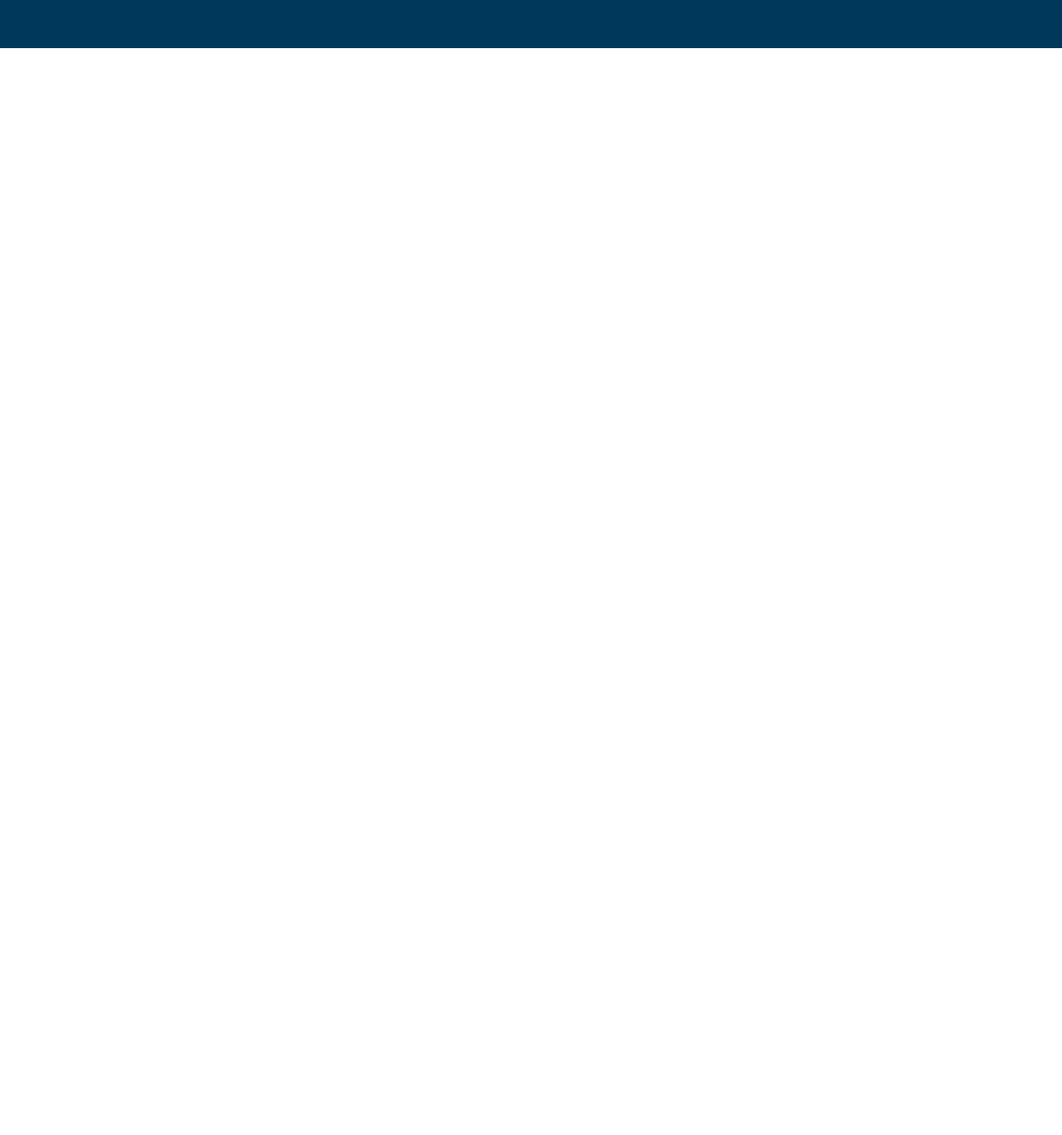
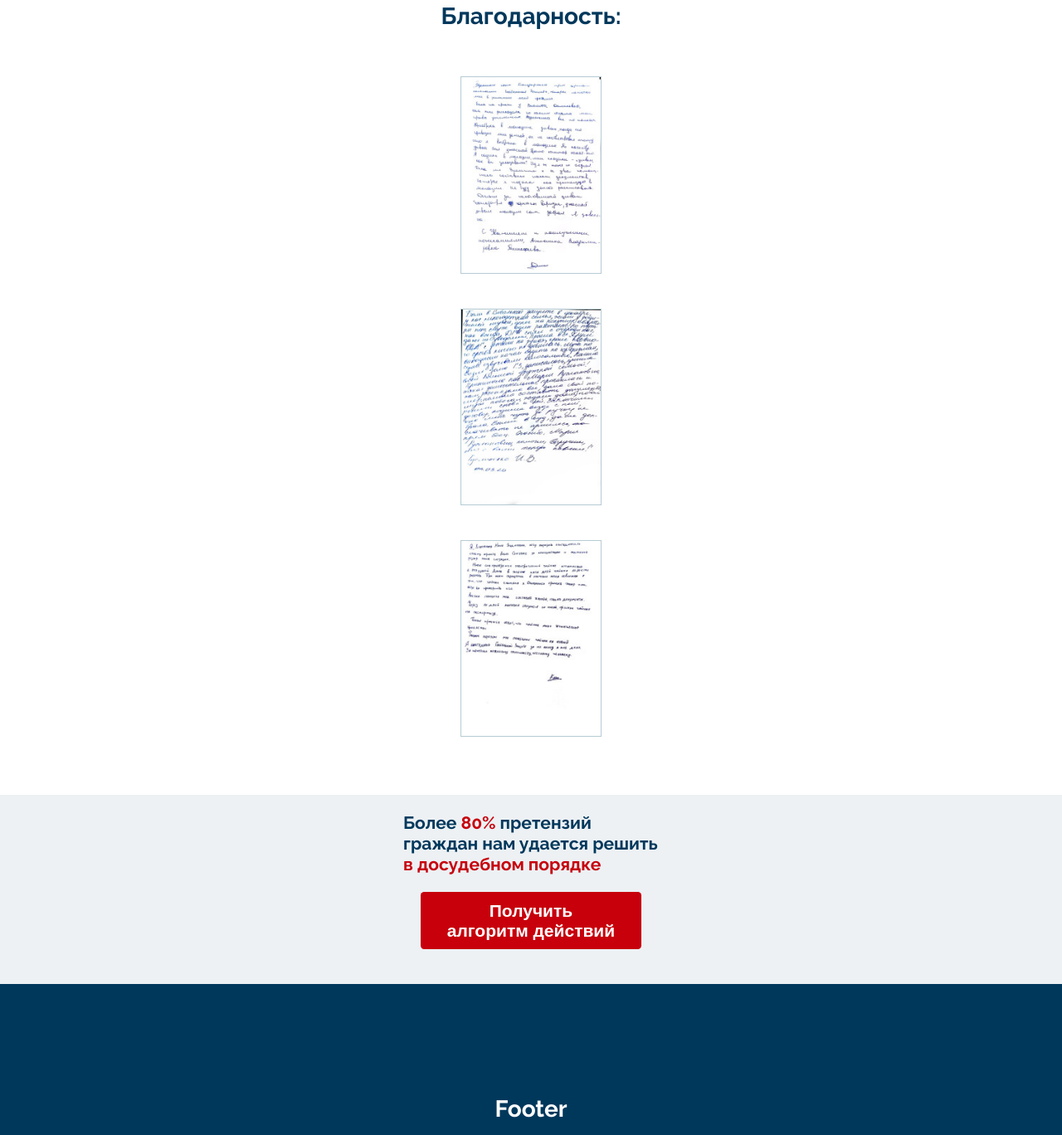
Before and after one commit to MikeIv/ZashitaPravPotrebitelya, a website: page src/index_build.html in a window 1280 px wide. Shown: the part 2960-4328 px from the top of the page at 83% size. Before the commit the page ends 3018 px from the top, so only its background shows below. Drawn offline with nearby package versions, Linux system fonts and the light colour scheme; files that its build step writes are made by us from their sources.

Commit message:
add blocks

```diff
--- /dev/null
+++ b/src/html/efficiency.html
@@ -0,0 +1,14 @@
+<section class="efficiency">
+
+  <h2 class="visually-hidden">Эффективность нашей работы</h2>
+
+  <div class="efficiency__wrapper">
+    <p class="efficiency__txt">Более <span>80%</span> претензий граждан нам удается решить <span>в досудебном порядке</span></p>
+    <button class="efficiency__btn">Получить<br>
+      алгоритм действий</button>
+
+
+  </div>
+
+
+</section>
--- /dev/null
+++ b/src/html/gratitude.html
@@ -0,0 +1,13 @@
+<section class="gratitude">
+
+  <div class="gratitude__wrapper">
+    <h2 class="gratitude__h2">Благодарность:</h2>
+
+    <img src="/img/img_otzyv_01.jpg" alt="img" class="gratitude__img">
+    <img src="/img/img_otzyv_02.jpg" alt="img" class="gratitude__img">
+    <img src="/img/img_otzyv_03.jpg" alt="img" class="gratitude__img">
+
+  </div>
+
+
+</section>
--- a/src/html/services.html
+++ b/src/html/services.html
@@ -16,7 +16,7 @@
       </li>
 
       <li class="services__item">
-        <img src="/img/i_basket.svg" alt="pict" class="services__item-img">
+        <img src="/img/i_doc.svg" alt="pict" class="services__item-img">
         <div class="services__item-txt-block">
           <p class="services__item-txt services__item-txt--h3">Расторжение навязанных кредитных договоров</p>
           <p class="services__item-txt">Помогаем законно избавиться  от навязанных мошенниками кредитных договоров на косметику, медицинские услуги и прочее</p>
@@ -24,7 +24,7 @@
       </li>
 
       <li class="services__item">
-        <img src="/img/i_basket.svg" alt="pict" class="services__item-img">
+        <img src="/img/i_hand.svg" alt="pict" class="services__item-img">
         <div class="services__item-txt-block">
           <p class="services__item-txt services__item-txt--h3">Отказ от навязанных и некачественно оказанных услуг</p>
           <p class="services__item-txt">Оформляем одностороннее расторжение договора  некачественно оказанных или навязанных услуг</p>
@@ -32,7 +32,7 @@
       </li>
 
       <li class="services__item">
-        <img src="/img/i_basket.svg" alt="pict" class="services__item-img">
+        <img src="/img/i_hands.svg" alt="pict" class="services__item-img">
         <div class="services__item-txt-block">
           <p class="services__item-txt services__item-txt--h3">Помощь пострадавшим от брокерских компаний</p>
           <p class="services__item-txt">Возврат денег,  взыскание морального вреда пострадавшим</p>
@@ -40,7 +40,7 @@
       </li>
 
       <li class="services__item">
-        <img src="/img/i_basket.svg" alt="pict" class="services__item-img">
+        <img src="/img/i_car.svg" alt="pict" class="services__item-img">
         <div class="services__item-txt-block">
           <p class="services__item-txt services__item-txt--h3">Защита прав автовладельцев</p>
           <p class="services__item-txt">Помогаем разрешить споры при ДТП , споры с сотрудниками ГИБДД, защитим права и интересы всех участников дорожного движения</p>
@@ -48,7 +48,7 @@
       </li>
 
       <li class="services__item">
-        <img src="/img/i_basket.svg" alt="pict" class="services__item-img">
+        <img src="/img/i_shield.svg" alt="pict" class="services__item-img">
         <div class="services__item-txt-block">
           <p class="services__item-txt services__item-txt--h3">Защита прав дольщиков</p>
           <p class="services__item-txt">Мы предотвращаем или решаем возникшие проблемы  частных инвесторов в долевом строительстве</p>
@@ -56,10 +56,18 @@
       </li>
 
       <li class="services__item">
-        <img src="/img/i_basket.svg" alt="pict" class="services__item-img">
+        <img src="/img/i_money.svg" alt="pict" class="services__item-img">
         <div class="services__item-txt-block">
           <p class="services__item-txt services__item-txt--h3">Взыскание неустойки, компенсация ущерба и возврат товаров</p>
           <p class="services__item-txt">Оформляем одностороннее расторжение договора  некачественно оказанных или навязанных услуг</p>
+        </div>
+      </li>
+
+      <li class="services__item">
+        <img src="/img/i_arrows.svg" alt="pict" class="services__item-img">
+        <div class="services__item-txt-block">
+          <p class="services__item-txt services__item-txt--h3">Помощь в расторжении договоров</p>
+          <p class="services__item-txt">На медицинские услуги, возврат денег,  расторжение кредитных договоров</p>
         </div>
       </li>
     </ul>
--- a/src/index_build.html
+++ b/src/index_build.html
@@ -24,6 +24,8 @@
     @@include("html/benefit.html")
     @@include("html/main-form.html")
     @@include("html/services.html")
+    @@include("html/gratitude.html")
+    @@include("html/efficiency.html")
 
 </main>
 
--- /dev/null
+++ b/src/less/blocks/efficiency.less
@@ -0,0 +1,50 @@
+.efficiency {
+  display: flex;
+  justify-content: center;
+
+  width: 100%;
+
+  margin: 0;
+  padding: 0;
+
+  font-family: @font-family-base;
+
+  background-color: @lightgray;
+}
+
+.efficiency__wrapper {
+  display: flex;
+  flex-direction: column;
+  justify-content: flex-start;
+  align-items: center;
+
+  max-width: 22em;
+
+  margin: 0;
+  padding: 0;
+  padding-top: 1.5em;
+  padding-bottom: 1.5em;
+  box-sizing: border-box;
+
+}
+
+.efficiency__txt {
+  margin: 0;
+  margin-bottom: 1em;
+  padding: 0;
+
+  font-size: 1.5em;
+  font-weight: bold;
+  color: @dark;
+}
+
+.efficiency__txt span {
+  color: @red;
+}
+
+.efficiency__btn {
+  .btn();
+
+  padding-top: 0.5em;
+  padding-bottom: 0.5em;
+}
--- /dev/null
+++ b/src/less/blocks/gratitude.less
@@ -0,0 +1,50 @@
+.gratitude {
+  display: flex;
+  justify-content: center;
+
+  width: 100%;
+
+  margin: 0;
+  padding: 0;
+
+  font-family: @font-family-base;
+
+  background-color: @white;
+}
+
+.gratitude__wrapper {
+  display: flex;
+  flex-direction: column;
+  justify-content: flex-start;
+  align-items: center;
+
+  max-width: 25em;
+
+  margin: 0;
+  padding: 0;
+  padding-top: 2em;
+  padding-bottom: 2em;
+  box-sizing: border-box;
+
+}
+
+.gratitude__h2 {
+  margin: 0;
+  margin-bottom: 2em;
+  padding: 0;
+
+  font-size: 2em;
+  font-weight: bold;
+  color: @dark;
+}
+
+.gratitude__img {
+  width: 12em;
+  height: auto;
+
+  margin: 0;
+  margin-bottom: 3em;
+  padding: 0;
+
+  border: 1px solid @gray2;
+}
--- a/src/less/blocks/services.less
+++ b/src/less/blocks/services.less
@@ -55,7 +55,7 @@
   width: 100%;
 
   margin: 0;
-  margin-bottom: 2em;
+  margin-bottom: 3em;
   padding: 0;
 }
 
--- a/src/less/style.less
+++ b/src/less/style.less
@@ -13,5 +13,7 @@
 @import "blocks/benefit.less";
 @import "blocks/main-form.less";
 @import "blocks/services.less";
+@import "blocks/gratitude.less";
+@import "blocks/efficiency.less";
 
 @import "blocks/footer.less";
```
Also changed, not shown: src/index.html (+41 -6 lines), build/css/style.css, build/css/style.min.css, build/img/i_doc.svg (added), build/index.html, src/css/style.css, src/img/i_doc.svg (added).
